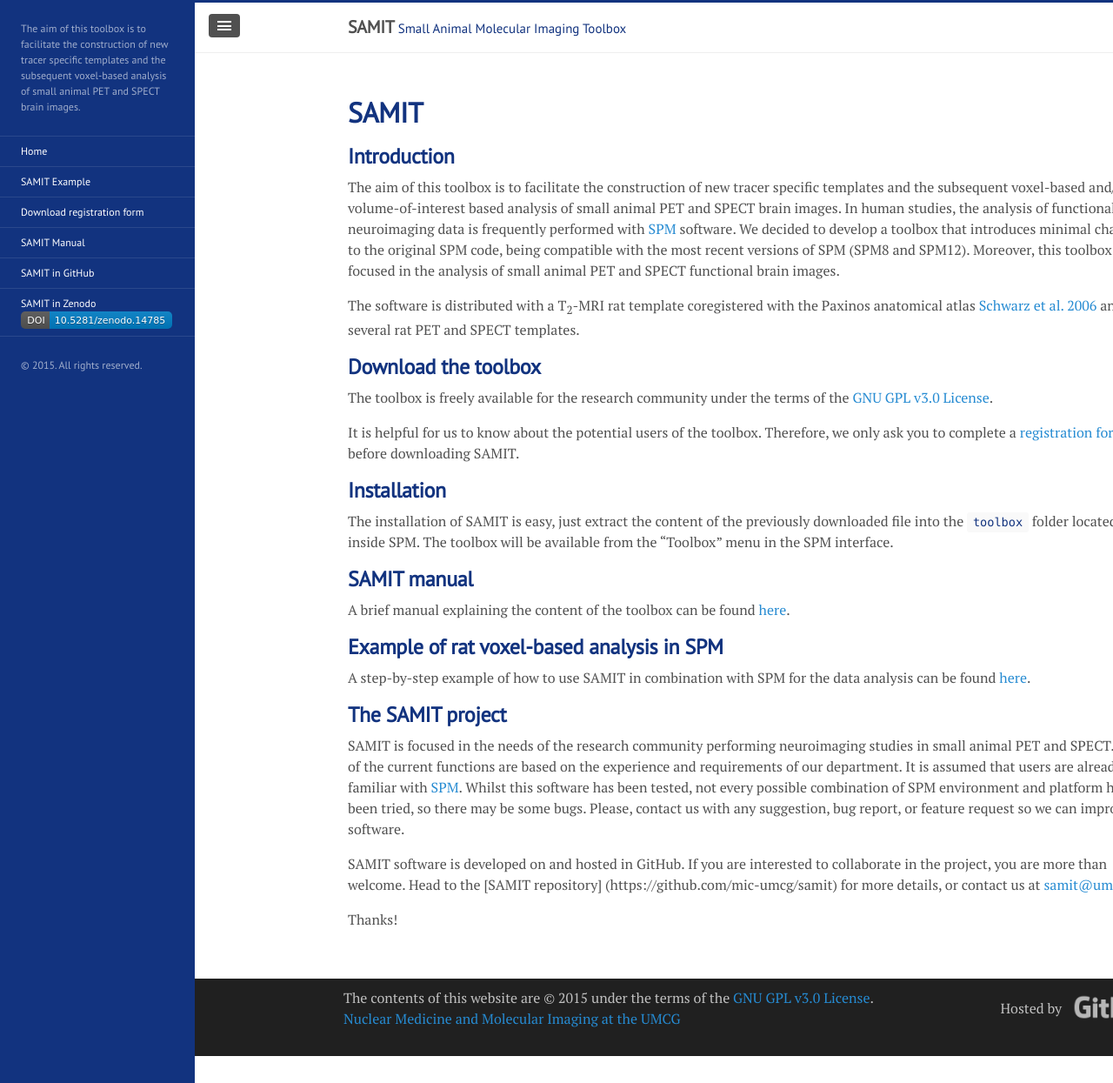
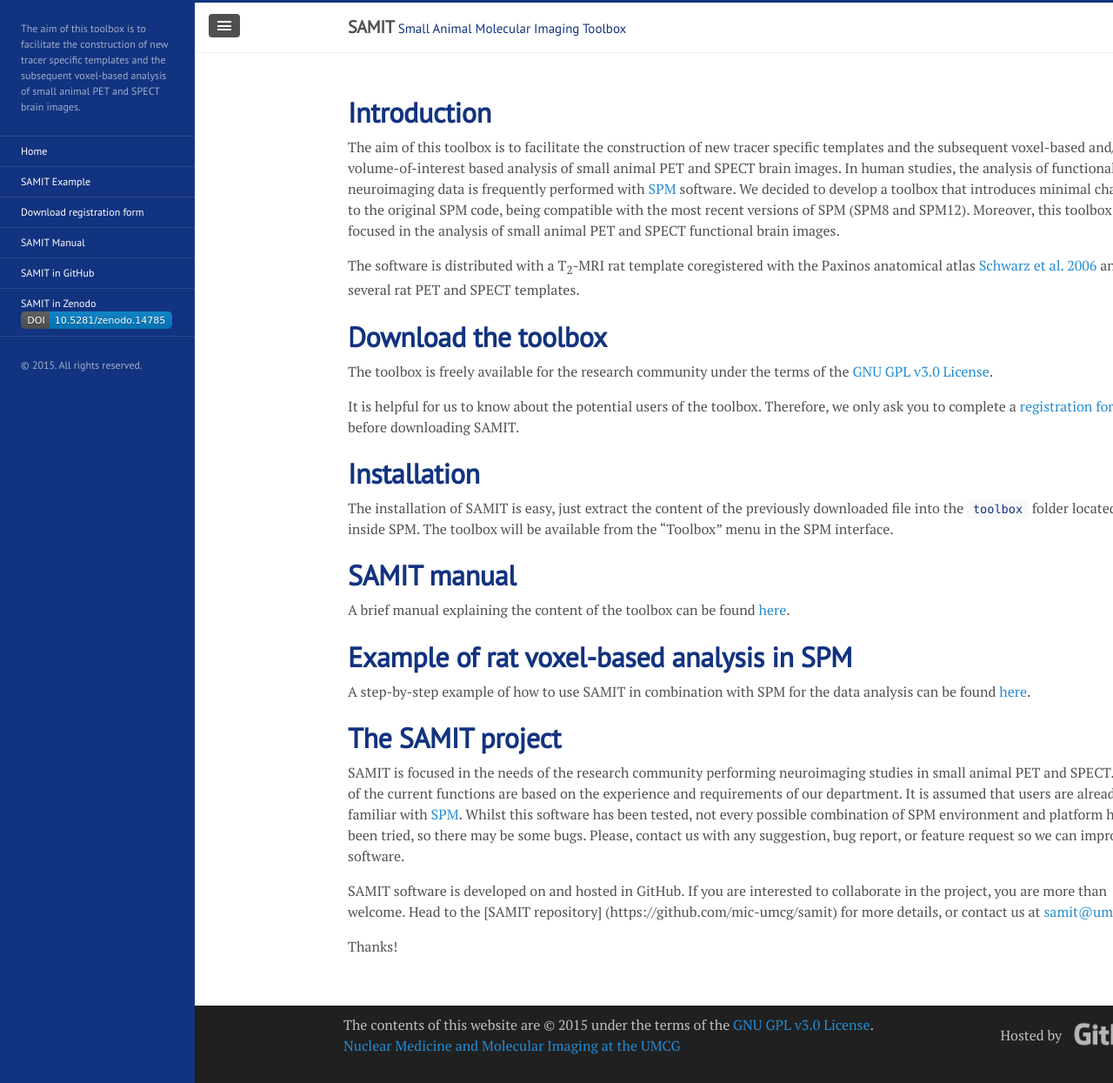
Before and after one commit to mic-umcg/samit, a Jekyll site: the page built from index.md, in a window 1280 px wide and 1245 px high. Shown: the whole window at 87% size. Built offline with Jekyll 4.4.1, drawn with Linux system fonts in a browser that asks for light colours; Markdown is read by kramdown in place of the engine named in the settings.

Commit message:
Update index.md

```diff
--- a/index.md
+++ b/index.md
@@ -2,33 +2,32 @@
 layout: default
 title: Home
 ---
-# SAMIT
 
-## Introduction
+# Introduction
 
 The aim of this toolbox is to facilitate the construction of new tracer specific templates and the subsequent voxel-based and/or volume-of-interest based analysis of small animal PET and SPECT brain images. In human studies, the analysis of functional neuroimaging data is frequently performed with [SPM](http://www.fil.ion.ucl.ac.uk/spm) software. We decided to develop a toolbox that introduces minimal changes to the original SPM code, being compatible with the most recent versions of SPM (SPM8 and SPM12). Moreover, this toolbox is focused in the analysis of small animal PET and SPECT functional brain images.
 
 The software is distributed with a T<sub>2</sub>-MRI rat template coregistered with the Paxinos anatomical atlas [Schwarz et al. 2006](http://dx.doi.org/10.1016/j.neuroimage.2006.04.214) and several rat PET and SPECT templates.
 
-## Download the toolbox
+# Download the toolbox
 
 The toolbox is freely available for the research community under the terms of the [GNU GPL v3.0 License]({{ site.github.repository_url }}/blob/master/LICENSE).
 
 It is helpful for us to know about the potential users of the toolbox. Therefore, we only ask you to complete a [registration form]({{ site.baseurl }}/form) before downloading SAMIT.
 
-## Installation
+# Installation
 
 The installation of SAMIT is easy, just extract the content of the previously downloaded file into the `toolbox` folder located inside SPM. The toolbox will be available from the "Toolbox" menu in the SPM interface.
 
-## SAMIT manual
+# SAMIT manual
 
 A brief manual explaining the content of the toolbox can be found [here]({{ site.baseurl }}/manual).
 
-## Example of rat voxel-based analysis in SPM
+# Example of rat voxel-based analysis in SPM
 
 A step-by-step example of how to use SAMIT in combination with SPM for the data analysis can be found [here]({{ site.baseurl }}/example).
 
-## The SAMIT project
+# The SAMIT project
 
 SAMIT is focused in the needs of the research community performing neuroimaging studies in small animal PET and SPECT. Most of the current functions are based on the experience and requirements of our department.
 It is assumed that users are already familiar with [SPM](http://www.fil.ion.ucl.ac.uk/spm). Whilst this software has been tested, not every possible combination of SPM environment and platform has been tried, so there may be some bugs. Please, contact us with any suggestion, bug report, or feature request so we can improve the software.
```
